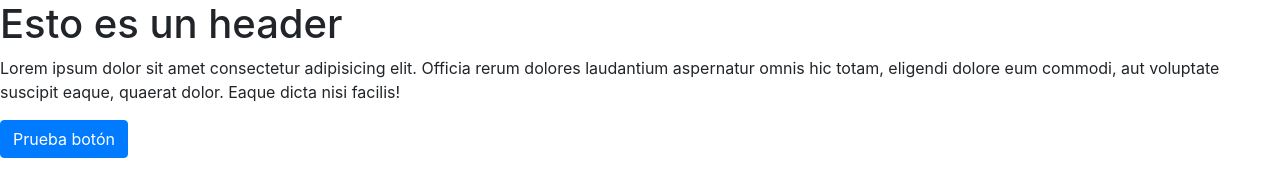
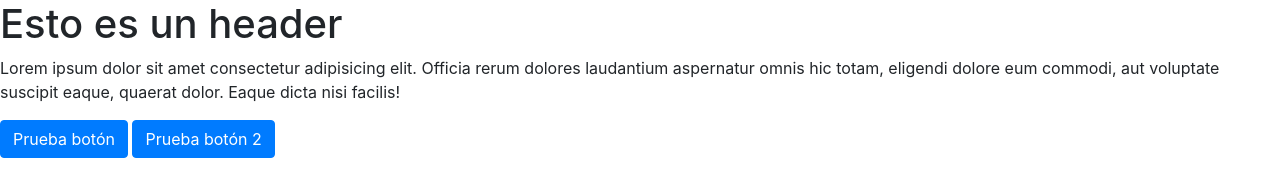
Before and after one commit to carzser/BootstrapProyect, a plain HTML site: page Proyecto/index.html in a window 1280 px wide. Drawn offline with Linux system fonts and the light colour scheme.

Commit message:
commit de prueba

```diff
--- a/Proyecto/index.html
+++ b/Proyecto/index.html
@@ -11,6 +11,7 @@
     <h1>Esto es un header</h1>
     <p>Lorem ipsum dolor sit amet consectetur adipisicing elit. Officia rerum dolores laudantium aspernatur omnis hic totam, eligendi dolore eum commodi, aut voluptate suscipit eaque, quaerat dolor. Eaque dicta nisi facilis!</p>
     <button class="btn btn-primary">Prueba botón</button>
+    <button class="btn btn-primary">Prueba botón 2</button>
 </body>
 <script src="bootstrap-4.3.1-dist/js/jquery.js"></script>
 <script src="bootstrap-4.3.1-dist/js/bootstrap.min.js"></script>
```
